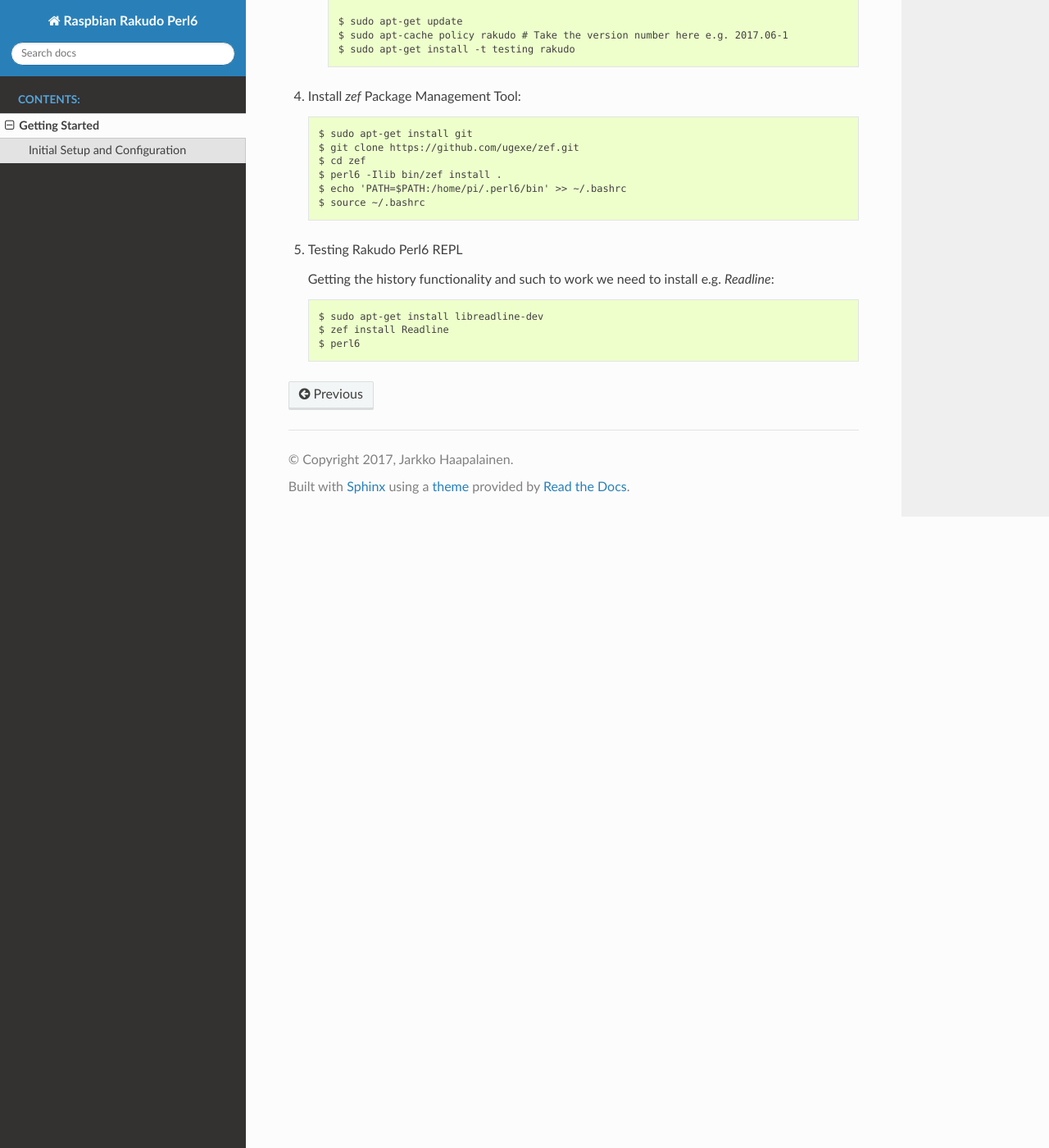
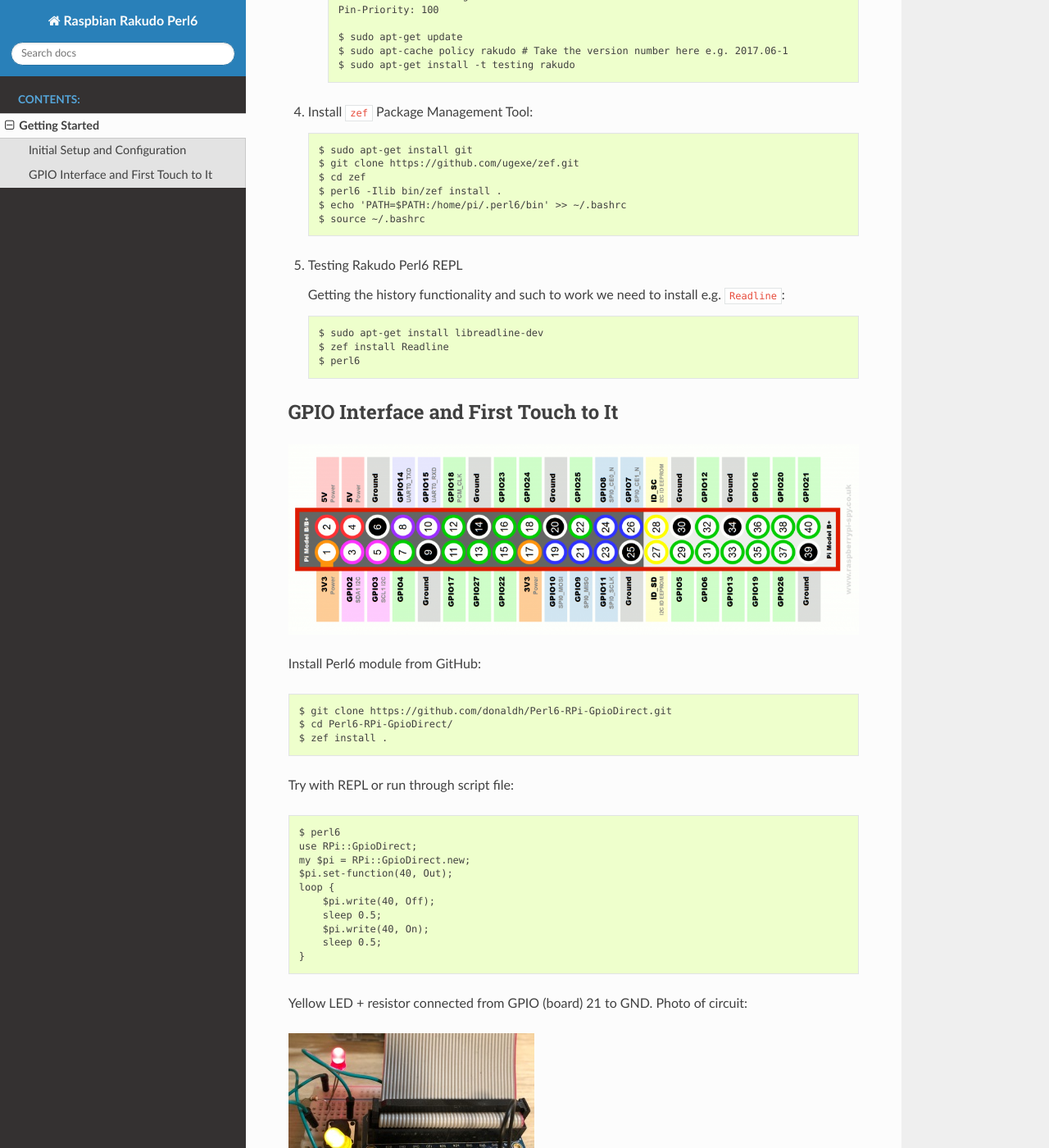
Before and after one commit to 7ojo/p6-raspbian, a Sphinx documentation site: the page built from docs/source/getting_started.rst, in a window 1280 px wide and 1400 px high, scrolled down 992 px. Shown: the whole window at 82% size. Built offline with Sphinx 7.4.7 and the Read the Docs theme 2.0.0, drawn with Linux system fonts in a browser that asks for light colours; some of the changed text lies outside the part shown.

Commit message:
getting started additions

```diff
--- a/docs/source/getting_started.rst
+++ b/docs/source/getting_started.rst
@@ -47,7 +48,7 @@ Assuming that you have latest Raspbian installed and when this was written it wa
         $ sudo apt-cache policy rakudo # Take the version number here e.g. 2017.06-1
         $ sudo apt-get install -t testing rakudo
 
-#. Install `zef` Package Management Tool::
+#. Install ``zef`` Package Management Tool::
 
        $ sudo apt-get install git
        $ git clone https://github.com/ugexe/zef.git
@@ -58,8 +59,40 @@ Assuming that you have latest Raspbian installed and when this was written it wa
 
 #. Testing Rakudo Perl6 REPL
 
-   Getting the history functionality and such to work we need to install e.g. `Readline`::
+   Getting the history functionality and such to work we need to install e.g. ``Readline``::
 
        $ sudo apt-get install libreadline-dev
        $ zef install Readline
        $ perl6
+
+
+GPIO Interface and First Touch to It
+------------------------------------
+
+|gpio-numbering|
+
+Install Perl6 module from GitHub::
+
+        $ git clone https://github.com/donaldh/Perl6-RPi-GpioDirect.git
+        $ cd Perl6-RPi-GpioDirect/
+        $ zef install .
+
+Try with REPL or run through script file::
+
+        $ perl6
+        use RPi::GpioDirect;
+        my $pi = RPi::GpioDirect.new;
+        $pi.set-function(40, Out);
+        loop {
+            $pi.write(40, Off);
+            sleep 0.5;
+            $pi.write(40, On);
+            sleep 0.5;
+        }
+
+Yellow LED + resistor connected from GPIO (board) 21 to GND. Photo of circuit:
+
+|test-gpio-led|
+
+.. |test-gpio-led| image:: test-gpio-led.jpg
+.. |gpio-numbering| image:: gpio-numbering.png
```
Also changed, not shown: other parts of docs/source/getting_started.rst (+3 -2 lines), docs/source/gpio-numbering.png (added), docs/source/test-gpio-led.jpg (added).
